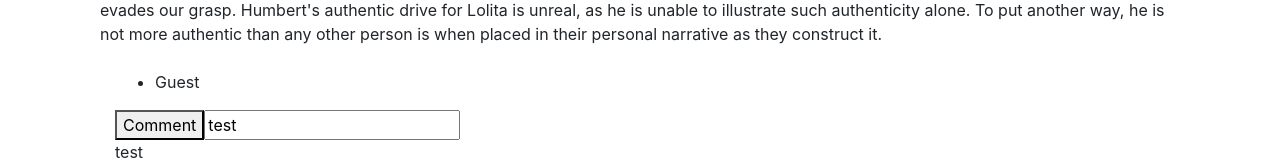
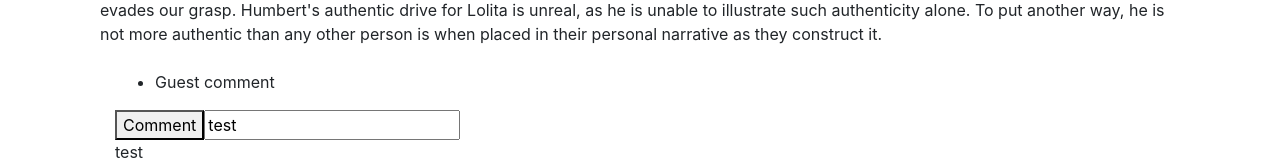
Before and after one commit to spwhite1337/website, a Vue app in the folder frontend/: page /Blog/Lolita in a window 1280 px wide. Shown: the part 3107-3267 px from the top of the page. Built offline with nearby package versions, Linux system fonts and the light colour scheme.

Commit message:
lowercase comment

```diff
--- a/frontend/src/components/blog_posts/books/Lolita.vue
+++ b/frontend/src/components/blog_posts/books/Lolita.vue
@@ -178,7 +178,7 @@ export default {
     return {
       output: '',
       comment: 'test',
-      comments: [{ user: 'Guest', Comment: 'comment' }]
+      comments: [{ user: 'Guest', comment: 'comment' }]
     }
   },
   methods: {
```
